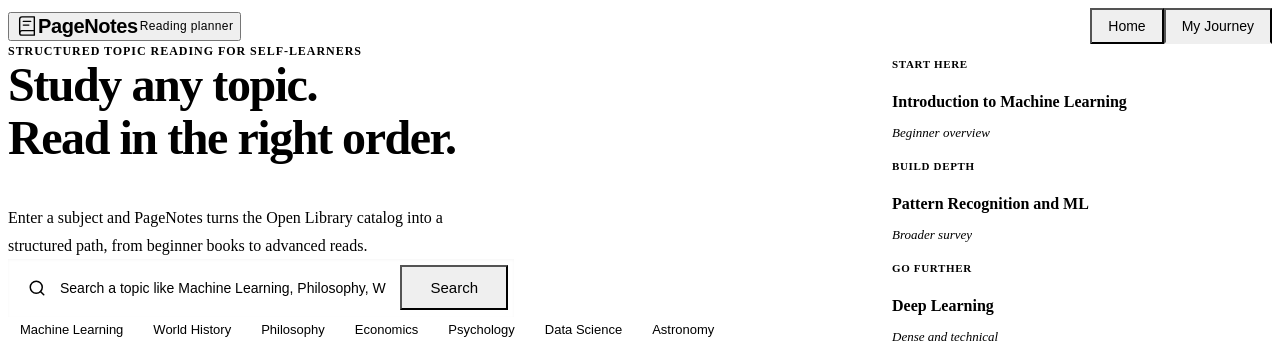
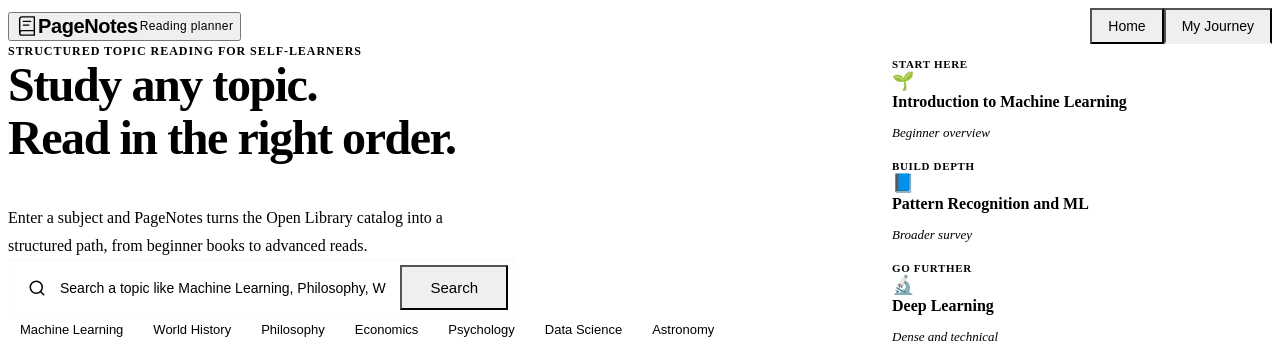
Before and after one commit to Satyam087/BookCompanion, a React (Vite) app: page / in a window 1280 px wide. Shown: the top 344 px of the page. Built offline with nearby package versions, Linux system fonts and the light colour scheme; the HTML template or start-up script is replaced by a standard one.

Commit message:
replace hero card borders and dots with emoji icons

```diff
--- a/src/pages/Home.css
+++ b/src/pages/Home.css
@@ -80,9 +80,9 @@
   box-shadow: var(--shadow-md);
 }
 
-.home__path-card--1 { border-top: 3px solid var(--accent-forest); }
-.home__path-card--2 { border-top: 3px solid var(--accent-blue); }
-.home__path-card--3 { border-top: 3px solid var(--accent-rust); }
+.home__path-card--1 { }
+.home__path-card--2 { }
+.home__path-card--3 { }
 
 .home__path-step {
   display: block;
@@ -94,18 +94,13 @@
   margin-bottom: var(--space-xs);
 }
 
-.home__path-marker {
+.home__path-icon {
   position: absolute;
-  top: var(--space-md);
+  top: 14px;
   right: var(--space-md);
-  width: 8px;
-  height: 8px;
-  border-radius: 50%;
+  font-size: 1.125rem;
+  line-height: 1;
 }
-
-.home__path-marker--forest { background-color: var(--accent-forest); }
-.home__path-marker--blue { background-color: var(--accent-blue); }
-.home__path-marker--rust { background-color: var(--accent-rust); }
 
 .home__path-card h4 {
   font-size: 1rem;
--- a/src/pages/Home.jsx
+++ b/src/pages/Home.jsx
@@ -34,21 +34,21 @@ export default function Home() {
 
           <div className="home__hero-visual">
             <div className="home__path-preview">
-              <div className="home__path-card home__path-card--1">
+              <div className="home__path-card">
                 <span className="home__path-step">Start here</span>
-                <span className="home__path-marker home__path-marker--forest"></span>
+                <span className="home__path-icon">🌱</span>
                 <h4>Introduction to Machine Learning</h4>
                 <p>Beginner overview</p>
               </div>
-              <div className="home__path-card home__path-card--2">
+              <div className="home__path-card">
                 <span className="home__path-step">Build depth</span>
-                <span className="home__path-marker home__path-marker--blue"></span>
+                <span className="home__path-icon">📘</span>
                 <h4>Pattern Recognition and ML</h4>
                 <p>Broader survey</p>
               </div>
-              <div className="home__path-card home__path-card--3">
+              <div className="home__path-card">
                 <span className="home__path-step">Go further</span>
-                <span className="home__path-marker home__path-marker--rust"></span>
+                <span className="home__path-icon">🔬</span>
                 <h4>Deep Learning</h4>
                 <p>Dense and technical</p>
               </div>
```
